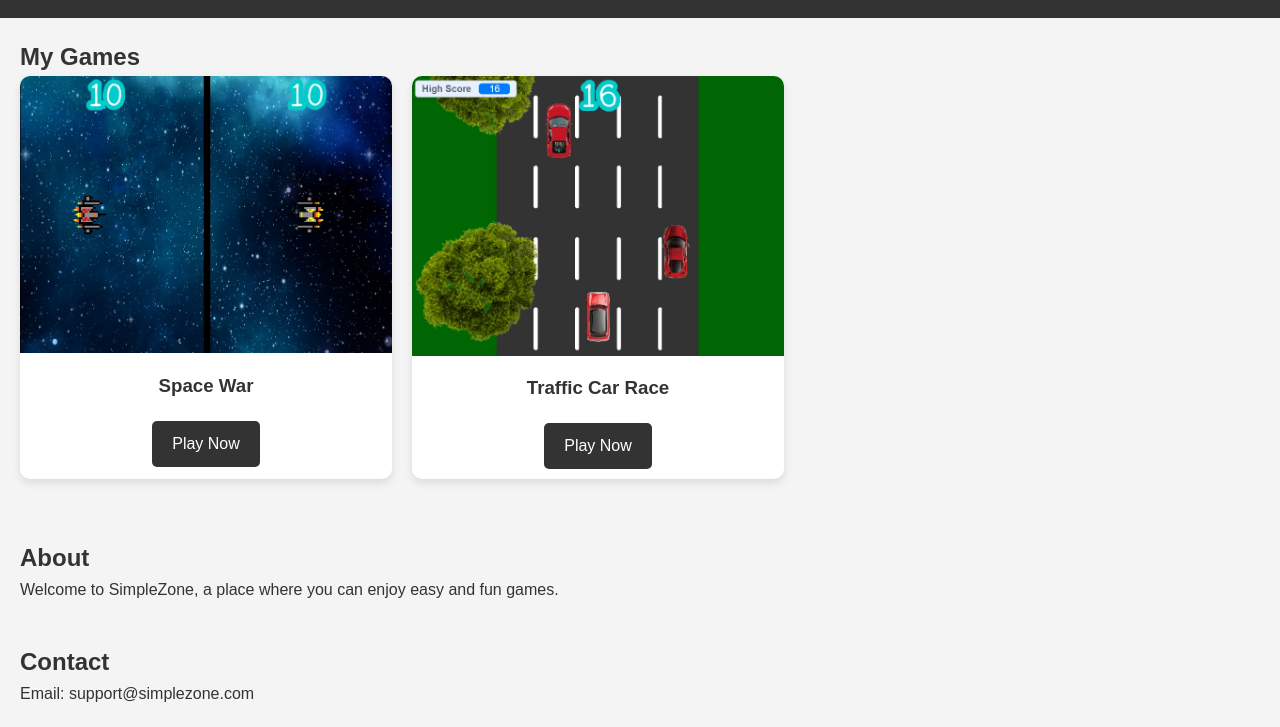
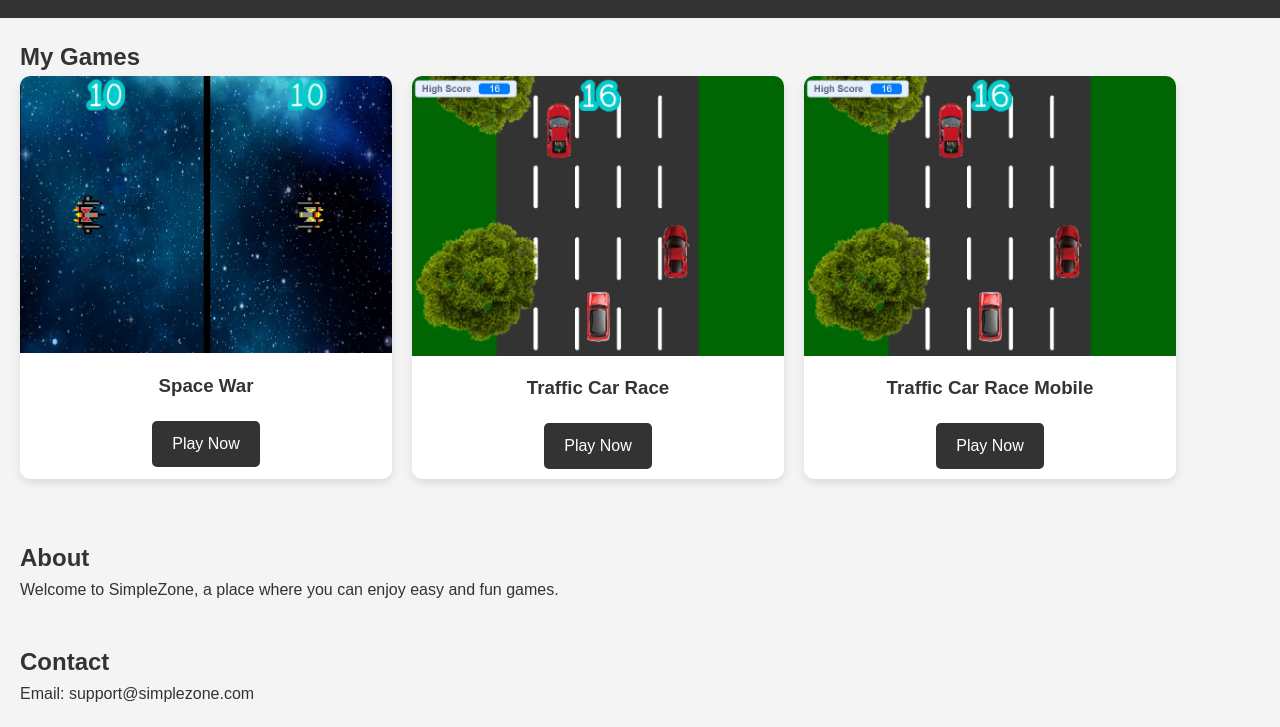
Before and after one commit to vmp8/games, a plain HTML site: page index.html in a window 1280 px wide. Shown: the part 91-818 px from the top of the page. Drawn offline with Linux system fonts and the light colour scheme.

Commit message:
index.html

```diff
--- a/index.html
+++ b/index.html
@@ -33,6 +33,11 @@
                 <h3>Traffic Car Race</h3>
                 <a href="Games\Traffic Car Race.html" class="play-button">Play Now</a>
             </div>
+            <div class="game">
+                <img src="Images\Thumbnails\Traffic Car Race.jpeg" alt="Traffic Car Race Mobile">
+                <h3>Traffic Car Race Mobile</h3>
+                <a href="Games\Traffic Car Race Mobile.html" class="play-button">Play Now</a>
+            </div>
         </div>
     </section>
 
```
